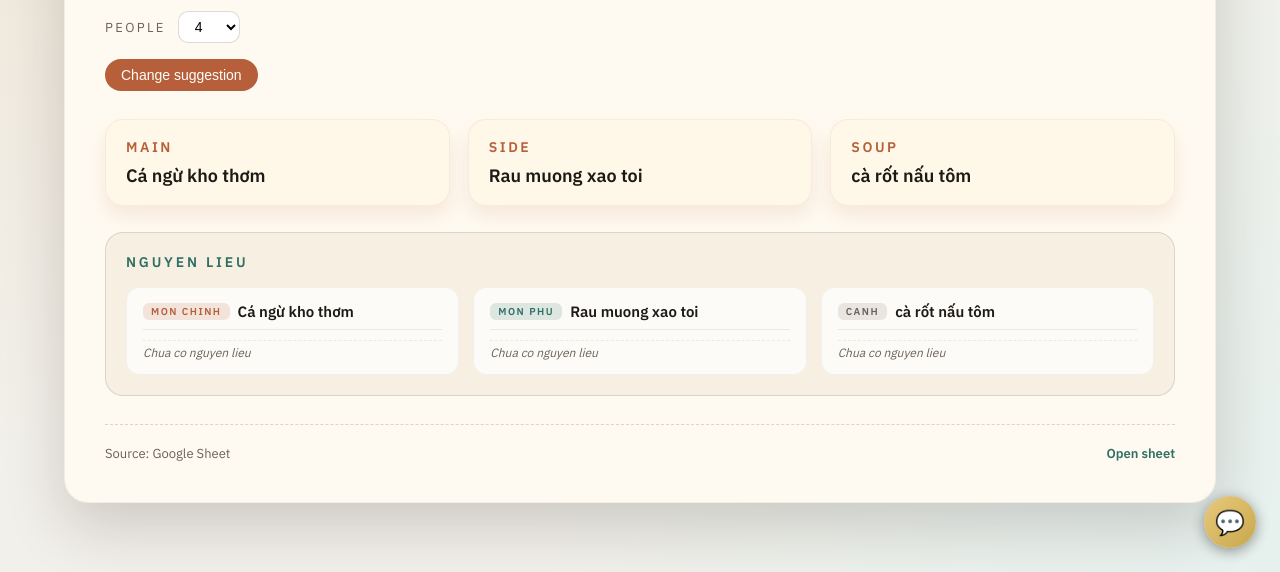
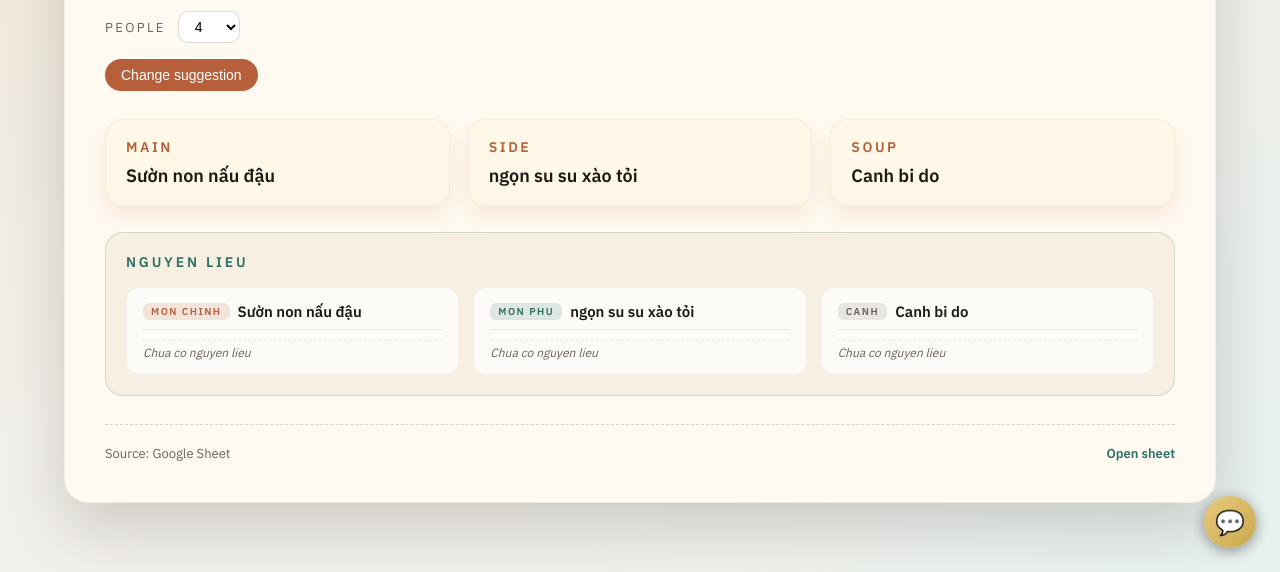
Before and after one commit to a17255/cooking-setup, a plain HTML site: page docs/index.html in a window 1280 px wide. Shown: the part 228-800 px from the top of the page. Drawn offline with Linux system fonts and the light colour scheme; no server answers.

Commit message:
fix: randomize main/side/soup on initial page load
Previously the page showed hardcoded dishes until the user clicked
"Change suggestion". Now reroll() runs after loadSheetData() resolves,
so every visit shows a fresh random pick.

```diff
--- a/docs/index.html
+++ b/docs/index.html
@@ -634,7 +634,7 @@
       rerollBtn.addEventListener("click", reroll);
 
       loadSheetData().then(() => {
-        updateMarket(Number(select.value), [mealMain.textContent, mealSide.textContent, mealSoup.textContent]);
+        reroll();
       });
     </script>
     <script src="meal-assistant.js" defer></script>
```
Also changed, not shown: index.html (+1 -1 lines).
